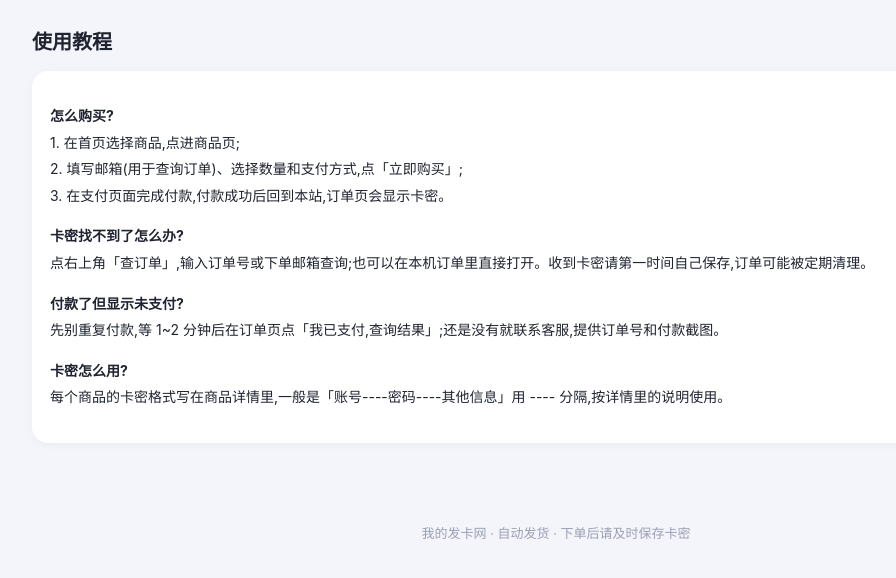
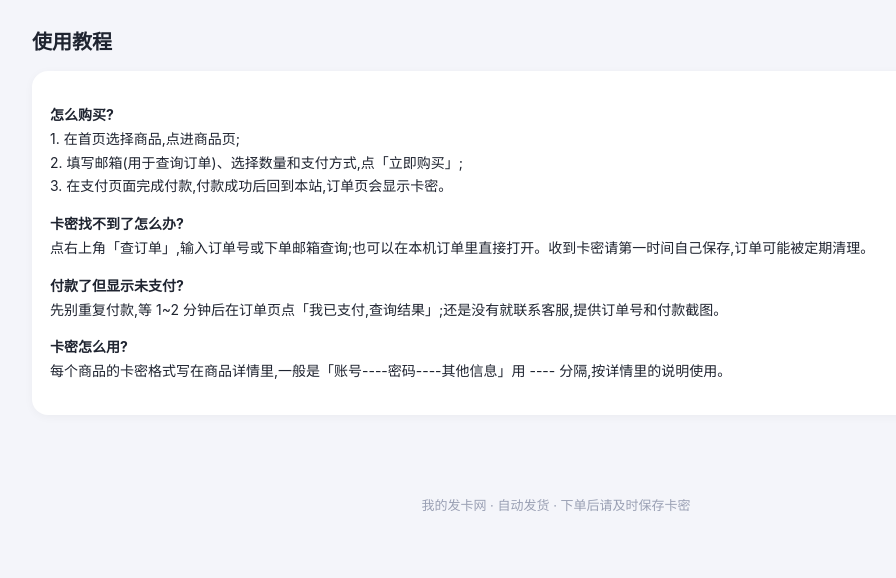
Before and after one commit to qwetcn/fakawang, a Flask app: page /help in a window 1280 px wide. Shown: the part 52-630 px from the top of the page, without its empty margins (84-980 px from the left). Run offline with Flask 3, Linux system fonts and the light colour scheme; data comes from the database, SQL or seed files in the repository.

Commit message:
发卡网: 详情行高 1.9 改 1.7,排版收紧与参考站一致

```diff
--- a/static/style.css
+++ b/static/style.css
@@ -57,7 +57,7 @@ textarea { resize: vertical; line-height: 1.6; }
 .btn.small { padding: 6px 12px; font-size: 13px; border-radius: 9px; }
 .btn.danger { color: #b91c1c; border-color: #fecaca; }
 .btn-row { display: flex; gap: 10px; flex-wrap: wrap; margin-top: 14px; }
-.desc { font-size: 14px; line-height: 1.9; white-space: normal; overflow-wrap: break-word; }
+.desc { font-size: 14px; line-height: 1.7; white-space: normal; overflow-wrap: break-word; }
 .desc img { max-width: 100%; height: auto; }
 .tbl { width: 100%; border-collapse: collapse; font-size: 14px; }
 .tbl th, .tbl td { text-align: left; padding: 9px 8px; border-bottom: 1px solid #f0f0f5; vertical-align: middle; }
```
